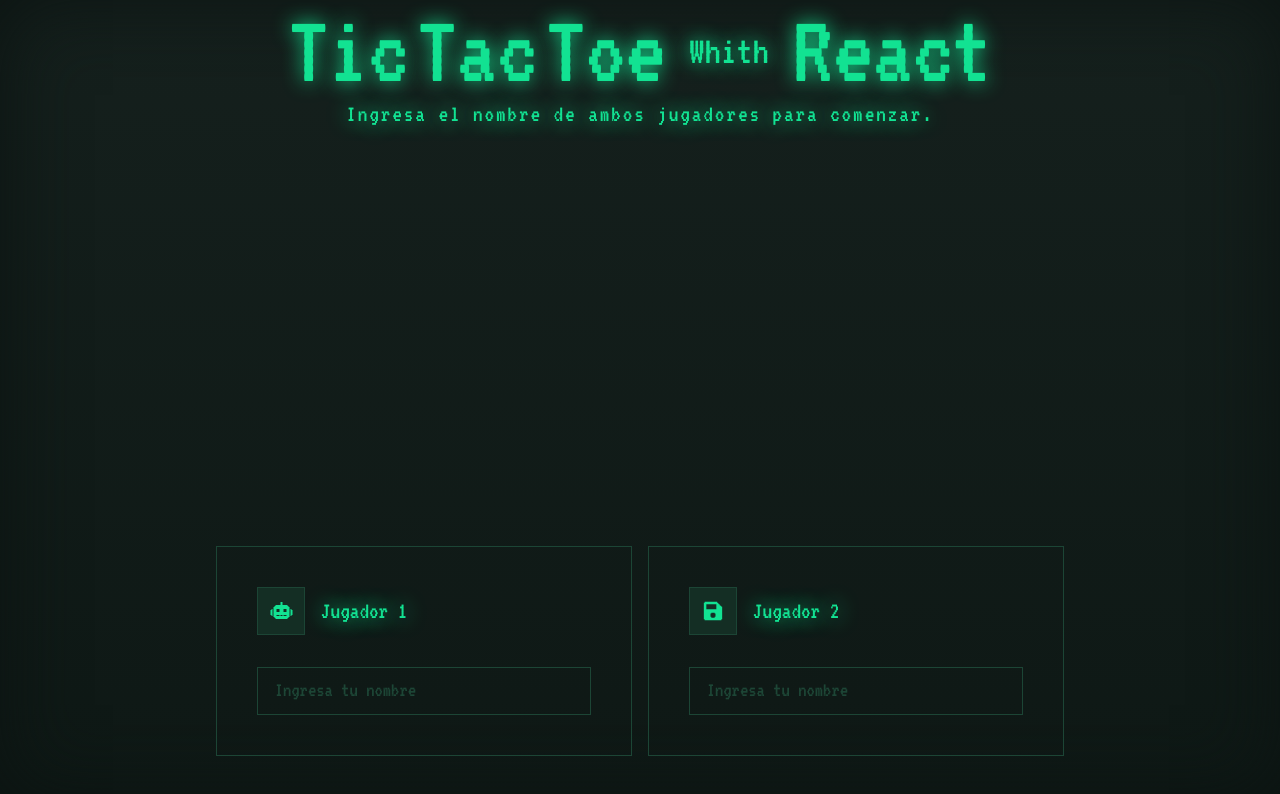
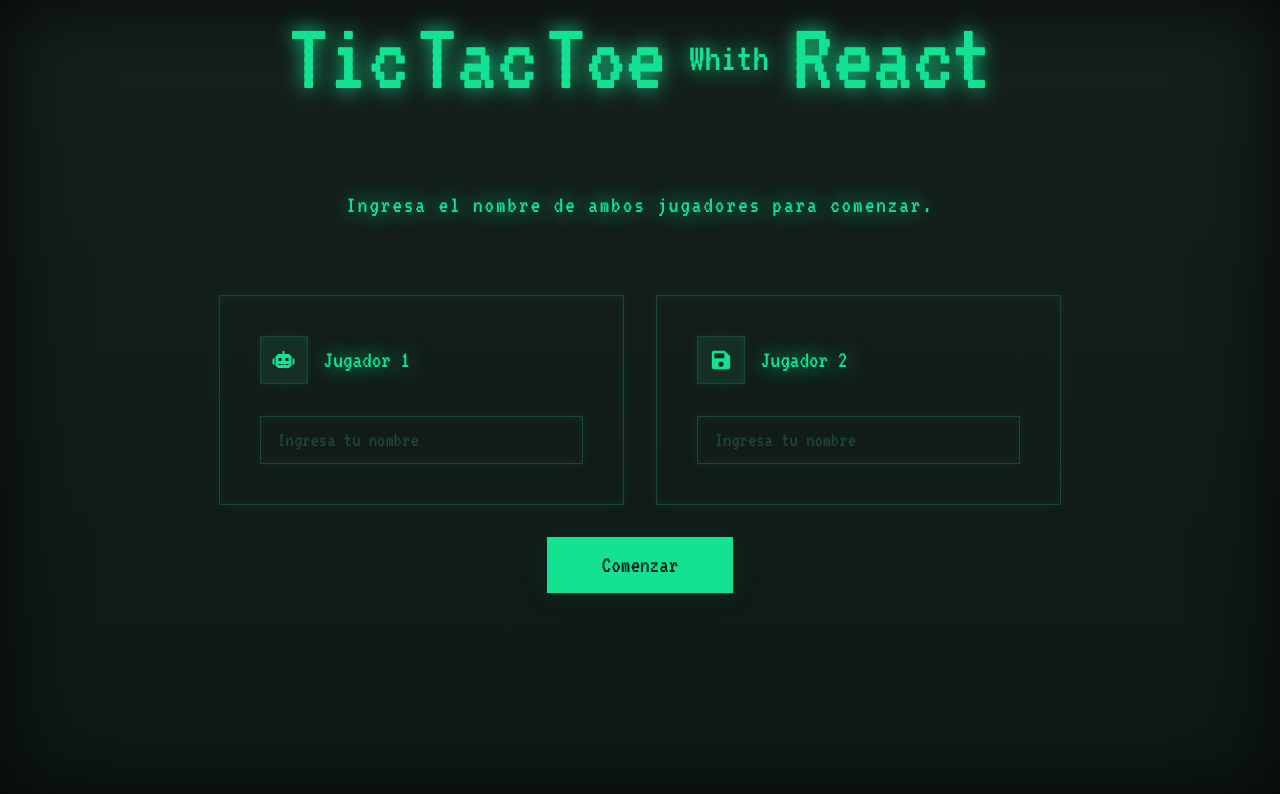
Before and after one commit to roddsolis/react-tic-tac-toe, a React (Vite) app: page / in a window 1280 px wide. Shown: the top 794 px of the page. Built offline with nearby package versions, Linux system fonts and the light colour scheme.

Commit message:
termine los la logica de los componentes dela vista inicial, solo falta la logica de activacion de boton y el mensaje del footer

```diff
--- a/src/App.jsx
+++ b/src/App.jsx
@@ -1,4 +1,5 @@
 import Jugador from "/src/components/Jugador.jsx";
+import Button from "/src/components/Button.jsx"
 
 const App = () => {
   return (
@@ -9,9 +10,12 @@
         <h3>Whith</h3>
         <h1>React</h1>
       </div>
-      <h6>Ingresa el nombre de ambos jugadores para comenzar.</h6>
-      <Jugador numeroDeJugador={1} nombreJugador="Jugador 1" iconoDeJugador={true} conteoDePartidas={false}/>
-      <Jugador numeroDeJugador={2} nombreJugador="Jugador 2" iconoDeJugador={false} conteoDePartidas={false}/>
+
+
+        <h6>Ingresa el nombre de ambos jugadores para comenzar.</h6>
+        <Jugador numeroDeJugador={1} nombreJugador="Jugador 1" iconoDeJugador={true} conteoDePartidas={false}/>
+        <Jugador numeroDeJugador={2} nombreJugador="Jugador 2" iconoDeJugador={false} conteoDePartidas={false}/>
+        <Button textoDelBoton="Comenzar" tipoDeBotton="Primario"/>
 
     </>
   );
--- /dev/null
+++ b/src/components/Button.jsx
@@ -0,0 +1,21 @@
+import PropTypes from 'prop-types';
+
+const Button = ({textoDelBoton}) => {
+
+  return (
+    <>
+      <button className="btn-primary">{textoDelBoton}</button> {/* para activar el boton hay que eliminar la clase btn-disabled para inabilitar agregar nuevamente la clase*/}
+    </>
+  )
+}
+
+
+Button.defaultProps = {
+  textoDelBoton: "Soy un boton",
+}
+
+Button.propTypes = {
+ textoBoton: PropTypes.string
+}
+
+export default Button
--- a/src/components/Input.jsx
+++ b/src/components/Input.jsx
@@ -1,13 +1,16 @@
+import { useState } from "react";
 
-const Input = ({idNum}) => {
+
+const Input = ({idNum, inputChange}) => {
 
   let idJugador1 = "jugador" + idNum;
   let idJugador2 = "jugador" + idNum;
 
-
   return (
     <>
-    <input type="text" placeholder="Ingresa tu nombre" name="nombre" id={idJugador1} defaultValue=""/>
+    <form action="">
+    <input type="text" placeholder="Ingresa tu nombre" name="nombre" id={idJugador1} defaultValue="" onChange={inputChange}/>
+    </form>
     </>
   )
 }
--- a/src/components/Jugador.jsx
+++ b/src/components/Jugador.jsx
@@ -1,32 +1,32 @@
 import PropTypes from 'prop-types';
 import Iconos from './Iconos';
 import Input from './Input';
+import { useState, useEffect } from 'react'
 
 
 const Jugador = ({numeroDeJugador, nombreJugador, iconoDeJugador, conteoDePartidas, idNum}) => {
 
-  console.log(conteoDePartidas)
+  const [userName, setUserName ] = useState(nombreJugador),
 
-  let jugadorClassName = "jugador"+ numeroDeJugador;
+  jugadorClassName = "jugador"+ numeroDeJugador
 
   return (
     <>
       <div className={jugadorClassName}>
-        {console.log(jugadorClassName)}
-          <div className="rowContainer">
-            <Iconos iconoDeJugador={iconoDeJugador} />
-            <p>{nombreJugador}</p>
+
+          {/* este contenedor maneja el icono y el nombre del jugador que debe cambiar cuando se ingresa en el input */}
+          <div className="rowContainer"> <Iconos iconoDeJugador={iconoDeJugador} /> <p>{userName}</p>
           </div>
+          {/* aca esta el componente del input que maneja ambos jugadores */}
           <div className="rowContainer" style={conteoDePartidas === true ? {paddingBottom: "2em"} : {paddingBottom: "0"}}>
-              {jugadorClassName === "jugador1" ? <Input idNum={1}/> : <Input idNum={2}/> }
+              {jugadorClassName === "jugador1" ? <Input idNum={1} inputChange={(e=>{setUserName(e.target.value)})}/> : <Input idNum={2} inputChange={(e=>{setUserName(e.target.value)})}/> }
           </div>
+          {/* aca esta el contenido para el contador de partidas ganadas que maneja ambos jugadores*/}
           <div className="rowContainer" style={conteoDePartidas === true ? {display: "block" , paddingBottom: "0"} : {display: "none"}}>
-            <div className="conteoDePartidasGanadas">
-              <p>Partidas ganadas</p>
-              <p>0</p>
-            </div>
+            <div className="conteoDePartidasGanadas"><p>Partidas ganadas</p><p>0</p></div>
           </div>
-        </div>
+
+      </div>
     </>
   )
 }
--- a/src/css/style.css
+++ b/src/css/style.css
@@ -1,5 +1,7 @@
 :root {
   --primary-color: #12e292;
+  --primary-color-opacity-soft: #12e29217;
+  --primary-color-opacity-strong: #12e29281;
   --border-color: #1c4535;
   --surface-color: #142e24;
   --surface-color-2: #142e24;
@@ -13,6 +15,8 @@
     180deg,
     var(--gradient-color-1) 0%,
     var(--gradient-color-2) 100%
+
+
   );
 }
 
@@ -27,12 +31,13 @@
 #root {
   display: grid;
   grid-template-columns: repeat(12, 1fr);
-  grid-template-rows: 1fr 10fr 1fr 1fr;
-  column-gap: 1em;
-  display: grid;
+  grid-template-rows: 1fr 1fr 1fr 1fr 1fr;
+  grid-auto-rows: min-content;
+  column-gap: 2em;
+  row-gap: 2em;
   height: 100vh;
   background: var(--background-gradient);
-  box-shadow: 0px 0px 80px 0px #0c1412 inset;
+  box-shadow: 0px 0px 80px 0px #050807 inset;
   font-family: "VT323", monospace;
   color: var(--primary-color);
   text-shadow: 0px 0px 20px var(--primary-color);
@@ -41,6 +46,7 @@
 /* este es el css del titulo */
 .titleContainer {
   grid-column: 1 / 13;
+  grid-row: 1 / 2;
   align-items: center;
   justify-content: center;
   display: flex;
@@ -65,10 +71,10 @@
   font-weight: 500;
   letter-spacing: 0.08em;
   grid-column: 1 / 13;
+  grid-row: 2 / 3;
   display: flex;
   align-items: center;
   justify-content: center;
-  height: fit-content;
 }
 
 p {
@@ -79,17 +85,21 @@
 
 .jugador1 {
   grid-column: 3 / 7;
+  grid-row: 3 / 4;
   height: fit-content;
   padding: 2.5em;
   border: 1px solid var(--border-color);
-
+  box-shadow: 0px 0px 10px 0px inset var(--primary-color-opacity-soft),0px 0px 10px 0px var(--primary-color-opacity-soft);
 }
 
 .jugador2 {
   grid-column: 7 / 11;
+  grid-row: 3 / 4;
   height: fit-content;
   padding: 2.5em;
   border: 1px solid var(--border-color);
+  box-shadow: 0px 0px 10px 0px inset var(--primary-color-opacity-soft),0px 0px 10px 0px var(--primary-color-opacity-soft);
+
 }
 
 
@@ -105,6 +115,8 @@
   align-items: center;
   justify-content: center;
   border: 1px solid var(--border-color);
+  box-shadow: 0px 0px 10px 0px inset var(--primary-color-opacity-soft),0px 0px 10px 0px var(--primary-color-opacity-soft);
+
 }
 
 .rowContainer {
@@ -120,7 +132,9 @@
   }
 }
 
-
+form{
+  width: 100%;
+}
 
 input {
   height: 48px;
@@ -131,7 +145,9 @@
   font-size: 1.3em;
   width: 100%;
   color: var(--primary-color);
-  transition: 0.4s ease-in-out;
+  transition: 0.2s ease-in-out;
+  box-shadow: 0px 0px 10px 0px inset var(--primary-color-opacity-soft),0px 0px 10px 0px var(--primary-color-opacity-soft);
+
 
 }
 
@@ -140,16 +156,44 @@
 }
 
 input:hover {
-  border: 1px solid var(--primary-color);
+  border: 1px solid var(--primary-color-opacity-strong);
 }
 input:focus {
   outline: none;
   color: var(--primary-color);
-  border: 1px solid var(--primary-color);
+  border: 1px solid var(--primary-color-opacity-strong);
   box-shadow: 0px 0px 4px 1px var(--primary-color);
+
 }
 
 input:disabled {
   color: var(--inactive-color);
   border: 1px solid var(--inactive-color);
 }
+
+
+/* este codigo css posiciona y le da estilos a los botones */
+
+.btn-primary{
+  grid-column: 6 / 8;
+  height: 56px;
+  border: none;
+  background-color: var(--primary-color);
+  color: var(--gradient-color-1);
+  font-family: "VT323", monospace;
+  font-size: 1.5em;
+  transition: 0.4s ease-in-out;
+  box-shadow: 0px 0px 30px 0px var(--primary-color-opacity-soft);
+
+
+
+}
+
+.btn-disabled{
+  background-color: var(--inactive-color);
+}
+
+.btn-primary:hover{
+  box-shadow: 0px 0px 20px 0px var(--primary-color-opacity-strong);
+
+}
```
